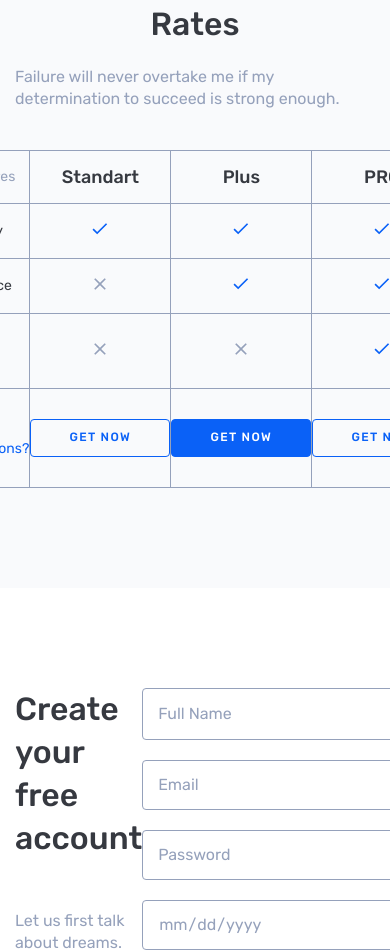
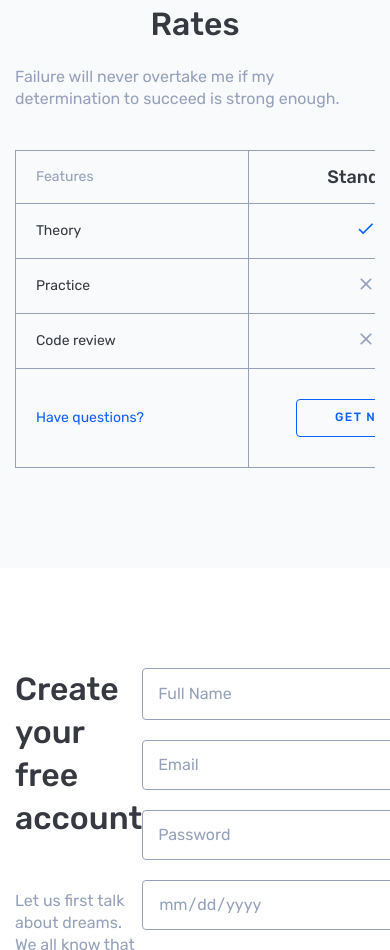
Before and after one commit to KaninGleb/1-Markup-achievement, a plain HTML site: page index.html in a window 390 px wide. Shown: the part 1308-2258 px from the top of the page. Drawn offline with Linux system fonts and the light colour scheme.

Commit message:
2 section adapted for tablets

```diff
--- a/index.html
+++ b/index.html
@@ -55,6 +55,7 @@
             <div class="rates-wrapper">
                 <h2 class="title">Rates</h2>
                 <p class="text">Failure will never overtake me if my determination to succeed is strong enough.</p>
+                <div class="table-wrapper">
                     <table class="table">
                         <tr>
                             <th class="table-subtitle gray">Features</th>
@@ -87,6 +88,7 @@
                             <td><button class="table-button">get now</button></td>
                         </tr>
                     </table>
+                </div>
             </div>
         </div>
     </section>
--- a/styles.css
+++ b/styles.css
@@ -413,4 +413,14 @@ small {
     .main-img {
         align-self: center;
     }
+
+    .table {
+        width: 940px;
+    }
+
+    .table-wrapper {
+        overflow-x: auto;
+        width: 100%;
+        max-width: 940px;
+    }
 }
```
Lines whose indentation alone changed are shown as unchanged.
